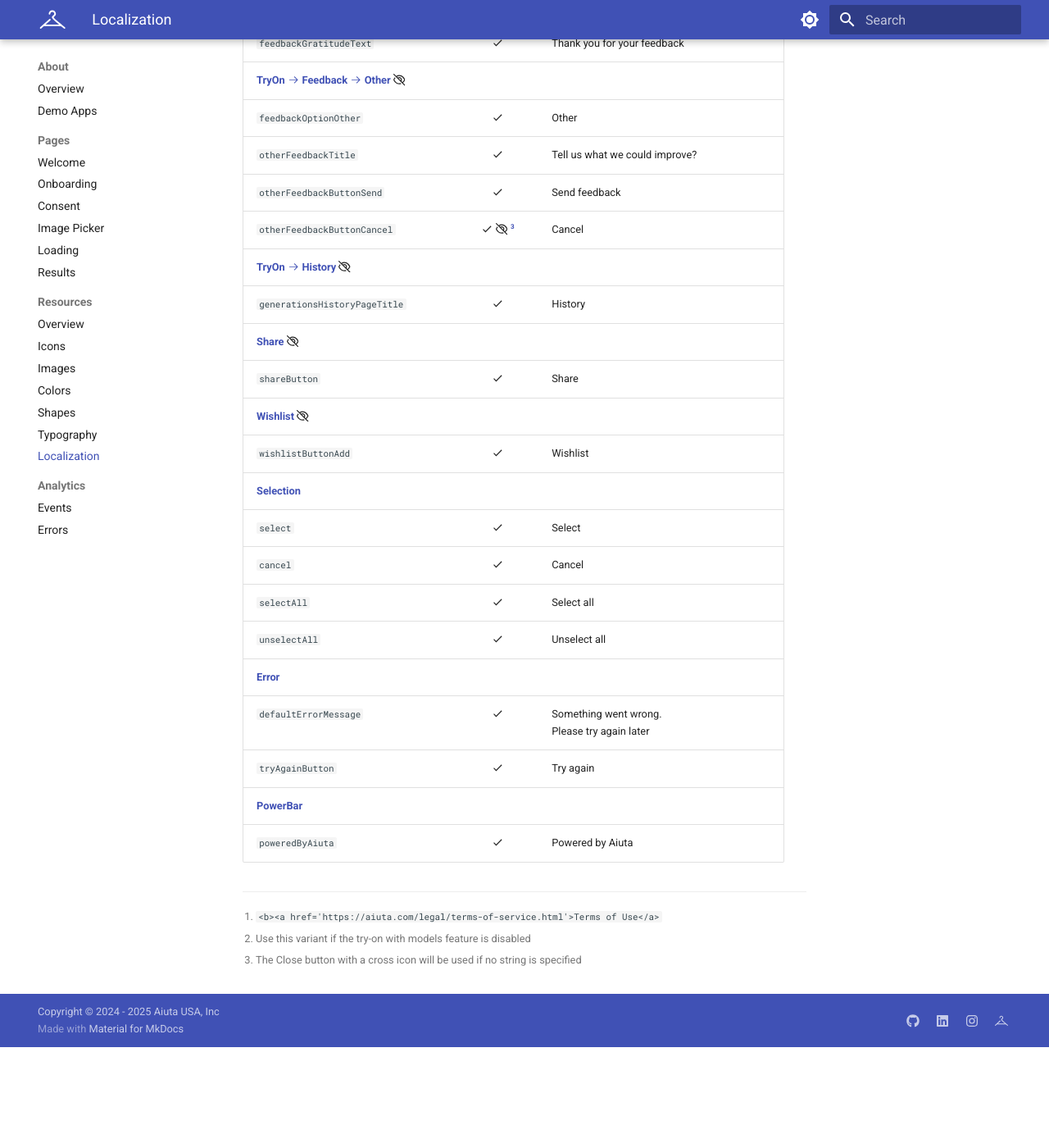
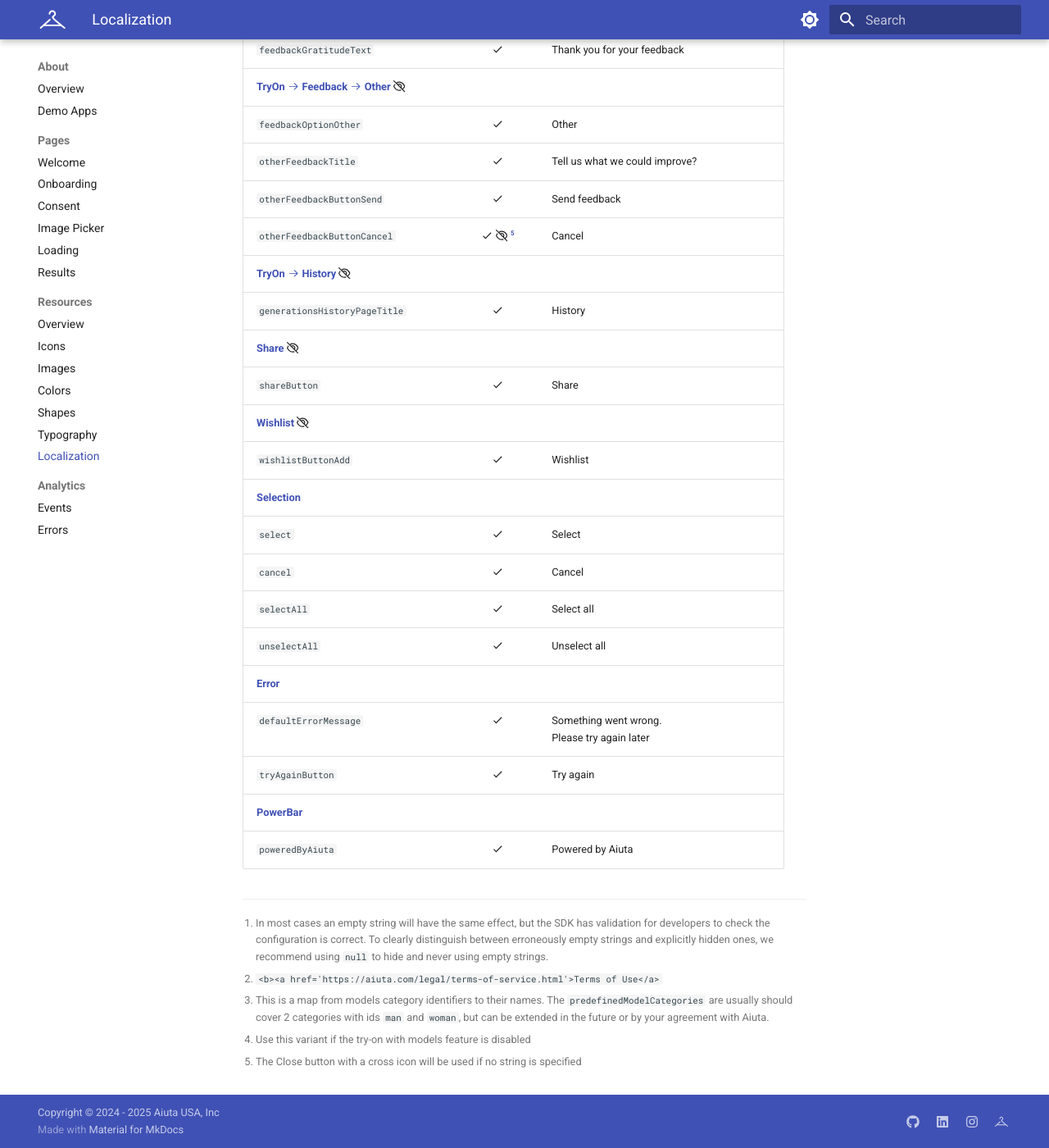
Before and after one commit to aiuta-com/docs, an MkDocs documentation site: the page built from docs/about/resources/localization.md, in a window 1280 px wide and 1400 px high, scrolled down 3901 px. Shown: the whole window at 82% size. Built offline with MkDocs 1.6.1 and Material for MkDocs 9.7.7, drawn with Linux system fonts in a browser that asks for light colours; before the commit the page ends 5178 px from its top, so only the background shows below that; some of the changed text lies outside the part shown.

Commit message:
Abstracts for resource pages

```diff
--- a/docs/about/resources/localization.md
+++ b/docs/about/resources/localization.md
@@ -2,17 +2,18 @@
 
 The table below contains all the strings that may be localized or changed for the SDK:
 
-- :material-check: __default__ value is included in the SDK but may be changed or localized
+!!! abstract ""
+    :material-check: &nbsp; __default__ value is included in the SDK but may be changed or localized
 
-- :material-close: __sample__ value that needs to be provided explicitly
+    :material-close: &nbsp; __sample__ value that needs to be provided explicitly
 
-- :fontawesome-regular-eye-slash: __sample__ value that can be `null` to hide a label/text field
+    :fontawesome-regular-eye-slash: &nbsp; sample value that can be `null` [^5] to __hide__ a label/text field
 
-- :material-code-tags: this field supports subset of `html` tags (e.g., __`b`__, *`i`*, <u>`u`</u>)
+    :material-code-tags: &nbsp; this field supports subset of `html` __tags__ (e.g., __`b`__, *`i`*, <u>`u`</u>)
 
-- :material-link: this field supports links (`a href`)
+    :material-link: &nbsp; this field supports __links__ (`a href`)
 
-- :material-apple-keyboard-option: alternative variant
+    :material-apple-keyboard-option: &nbsp; alternative variant
 
 !!! tip
     You can select the table content **excluding the header**, copy and paste it into Google Sheets for translation purposes.
@@ -107,6 +108,12 @@
 | [**PowerBar**](../pages/power-bar.md) | |
 | `poweredByAiuta` | :material-check:{ title="Deafult value" } | Powered by Aiuta |
 
+[^5]: In most cases an empty string will have the same effect, but the SDK has validation for developers to check the configuration is correct. To clearly distinguish between erroneously empty strings and explicitly hidden ones, we recommend using `null`  to hide and never using empty strings.
 [^1]: `<b><a href='https://aiuta.com/legal/terms-of-service.html'>Terms of Use</a>`
+[^4]:
+    This is a map from models category identifiers to their names.
+    The `predefinedModelCategories` are usually should cover 2 categories
+    with ids `man` and `woman`, but can be extended in the future or by
+    your agreement with Aiuta.
 [^2]: Use this variant if the try-on with models feature is disabled
 [^3]: The Close button with a cross icon will be used if no string is specified
```
Also changed, not shown: other parts of docs/about/resources/localization.md (+1 -1 lines), docs/about/resources/colors.md (+2 -1 lines), docs/about/resources/icons.md (+2 -1 lines), docs/about/resources/images.md (+2 -1 lines), docs/about/resources/shapes.md (+2 -1 lines), docs/about/resources/typography.md (+2 -1 lines).
